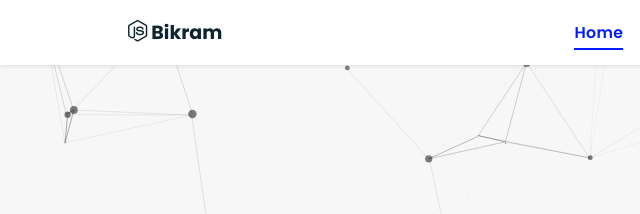
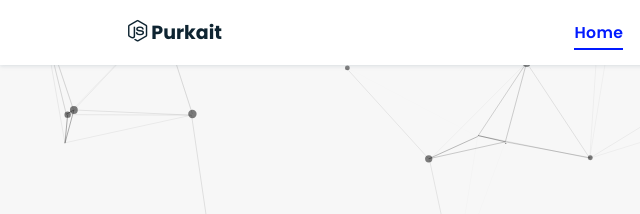
Before and after one commit to Obparadox/Bikram-Portfolio, a plain HTML site: page index.html in a window 1280 px wide. Shown: the top 214 px of the page, 0-640 px from the left. Drawn offline with nearby package versions, Linux system fonts and the light colour scheme; animation ran at ten frames a second.

Commit message:
Update index.html

```diff
--- a/index.html
+++ b/index.html
@@ -25,7 +25,7 @@
 
 <!-- navbar starts -->
 <header>
-        <a href="/Portfolio-Bikram-Purkait" class="logo"><i class="fab fa-node-js"></i> Bikram </a>
+        <a href="/Portfolio-Bikram-Purkait" class="logo"><i class="fab fa-node-js"></i> Purkait </a>
 
         <div id="menu" class="fas fa-bars"></div>
         <nav class="navbar">
```
